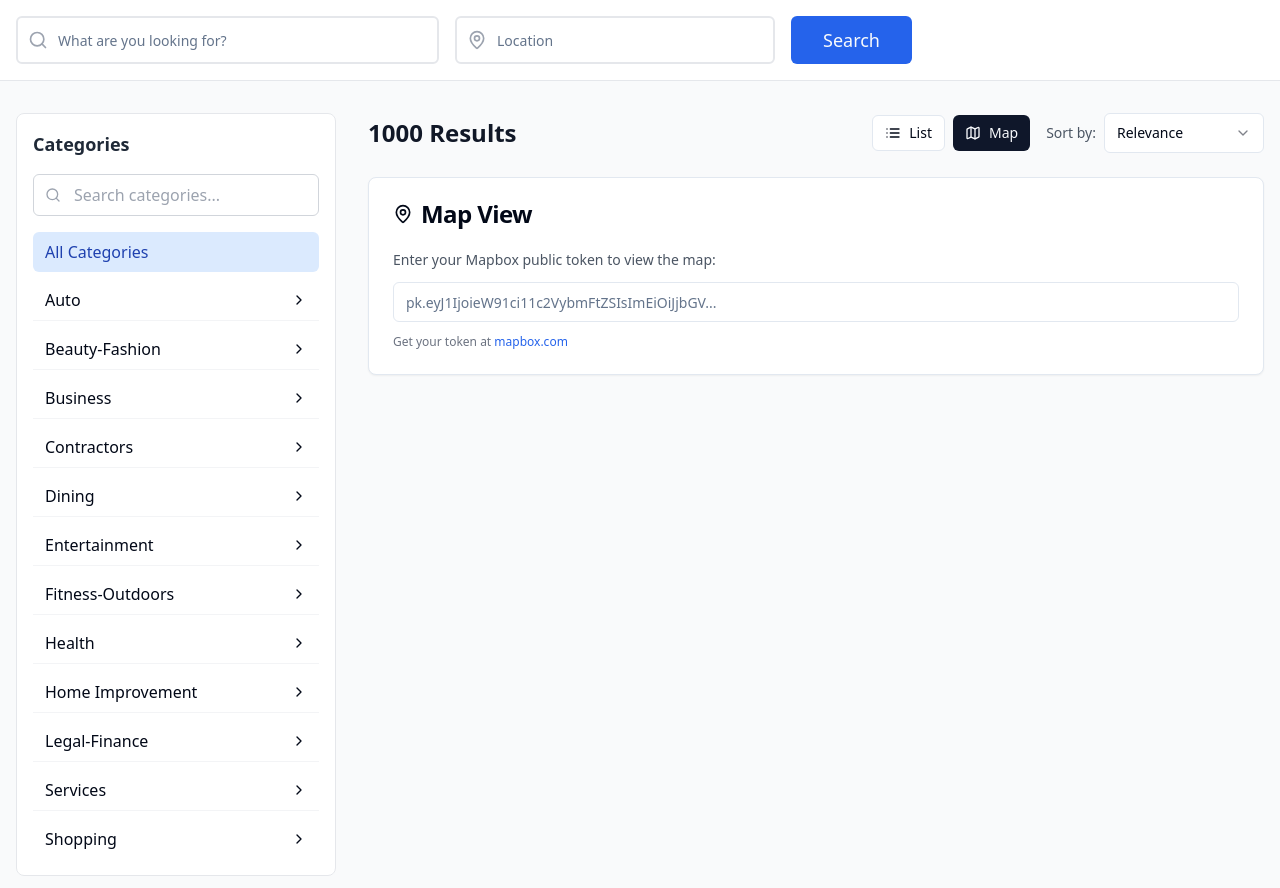
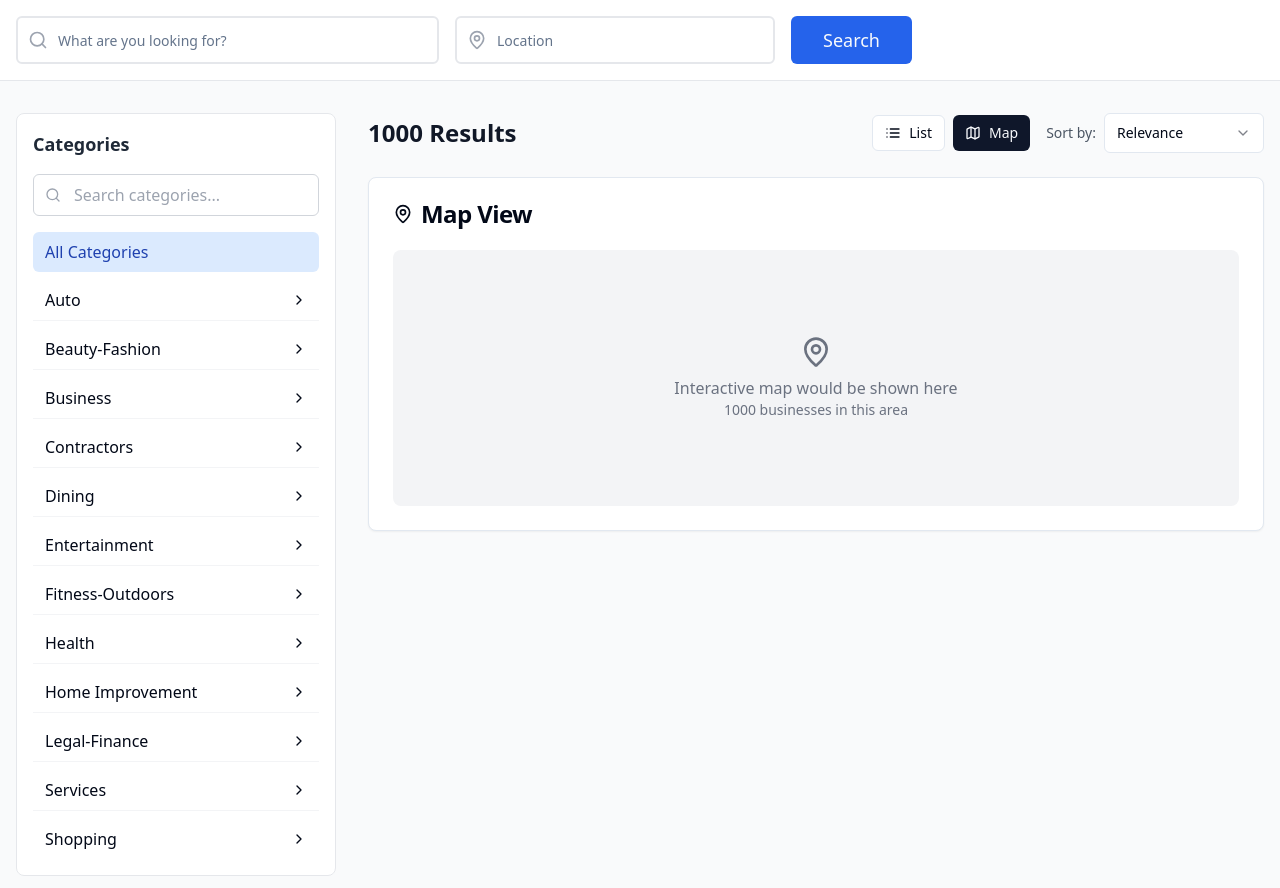
Before and after one commit to mvestormedia/biz-find-directory-bloom, a React (Vite) app: page / in a window 1280 px wide. Both pictures are taken after a click on the button "Map". Shown: the top 888 px of the page. Built offline with nearby package versions, Linux system fonts and the light colour scheme.

Commit message:
Update map placeholder and badges
Replace Mapbox with interactive map placeholder on search results. Update "Verified" to appear as a badge on single listing pages.

```diff
--- a/src/components/MapView.tsx
+++ b/src/components/MapView.tsx
@@ -1,9 +1,6 @@
-import React, { useEffect, useRef } from 'react';
-import mapboxgl from 'mapbox-gl';
-import 'mapbox-gl/dist/mapbox-gl.css';
+import React from 'react';
 import { Business } from '@/data/mockData';
 import { Card, CardContent, CardHeader, CardTitle } from '@/components/ui/card';
-import { Input } from '@/components/ui/input';
 import { MapPin } from 'lucide-react';
 
 interface MapViewProps {
@@ -12,96 +9,6 @@ interface MapViewProps {
 }
 
 const MapView: React.FC<MapViewProps> = ({ businesses, className = "" }) => {
-  const mapContainer = useRef<HTMLDivElement>(null);
-  const map = useRef<mapboxgl.Map | null>(null);
-  const [mapboxToken, setMapboxToken] = React.useState('');
-
-  useEffect(() => {
-    if (!mapContainer.current || !mapboxToken) return;
-
-    // Initialize map
-    mapboxgl.accessToken = mapboxToken;
-
-    map.current = new mapboxgl.Map({
-      container: mapContainer.current,
-      style: 'mapbox://styles/mapbox/light-v11',
-      zoom: 10,
-      center: [-74.0060, 40.7128], // NYC default
-    });
-
-    // Add navigation controls
-    map.current.addControl(
-      new mapboxgl.NavigationControl(),
-      'top-right'
-    );
-
-    // Add markers for businesses
-    businesses.slice(0, 50).forEach((business) => {
-      if (business.locations.length > 0) {
-        const location = business.locations[0];
-
-        // Create marker
-        const marker = new mapboxgl.Marker()
-          .setLngLat([location.coordinates.lng, location.coordinates.lat])
-          .addTo(map.current!);
-
-        // Create popup
-        const popup = new mapboxgl.Popup({ offset: 25 })
-          .setHTML(`
-            <div class="p-2">
-              <h3 class="font-semibold text-sm">${business.name}</h3>
-              <p class="text-xs text-gray-600">${business.subcategory}</p>
-              <p class="text-xs mt-1">${location.address}</p>
-              <p class="text-xs">${location.city}, ${location.state}</p>
-            </div>
-          `);
-
-        marker.setPopup(popup);
-      }
-    });
-
-    // Cleanup
-    return () => {
-      map.current?.remove();
-    };
-  }, [businesses, mapboxToken]);
-
-  if (!mapboxToken) {
-    return (
-      <Card className={className}>
-        <CardHeader>
-          <CardTitle className="flex items-center gap-2">
-            <MapPin className="h-5 w-5" />
-            Map View
-          </CardTitle>
-        </CardHeader>
-        <CardContent>
-          <div className="space-y-3">
-            <p className="text-sm text-gray-600">
-              Enter your Mapbox public token to view the map:
-            </p>
-            <Input
-              placeholder="pk.eyJ1IjoieW91ci11c2VybmFtZSIsImEiOiJjbGV..."
-              value={mapboxToken}
-              onChange={(e) => setMapboxToken(e.target.value)}
-            />
-            <p className="text-xs text-gray-500">
-              Get your token at{' '}
-              <a
-                href="https://mapbox.com/"
-                target="_blank"
-                rel="noopener noreferrer"
-                className="text-blue-600 hover:text-blue-800"
-              >
-                mapbox.com
-              </a>
-            </p>
-          </div>
-        </CardContent>
-      </Card>
-    );
-  }
-
   return (
     <Card className={className}>
       <CardHeader>
@@ -111,7 +18,13 @@ const MapView: React.FC<MapViewProps> = ({ businesses, className = "" }) => {
         </CardTitle>
       </CardHeader>
       <CardContent>
-        <div ref={mapContainer} className="h-64 w-full rounded-lg" />
+        <div className="h-64 w-full bg-gray-100 rounded-lg flex items-center justify-center">
+          <div className="text-center text-gray-500">
+            <MapPin className="h-8 w-8 mx-auto mb-2" />
+            <p>Interactive map would be shown here</p>
+            <p className="text-sm">{businesses.length} businesses in this area</p>
+          </div>
+        </div>
       </CardContent>
     </Card>
   );
--- a/src/pages/BusinessDetail.tsx
+++ b/src/pages/BusinessDetail.tsx
@@ -159,9 +159,9 @@ const BusinessDetail: React.FC = () => {
                 )}
 
                 {business.claimedStatus === 'claimed' && business.verifiedDate && (
-                  <span className="text-sm text-gray-600">
+                  <Badge variant="outline" className="border-green-200 text-green-600">
                     Verified {business.verifiedDate}
-                  </span>
+                  </Badge>
                 )}
               </div>
             </div>
```
